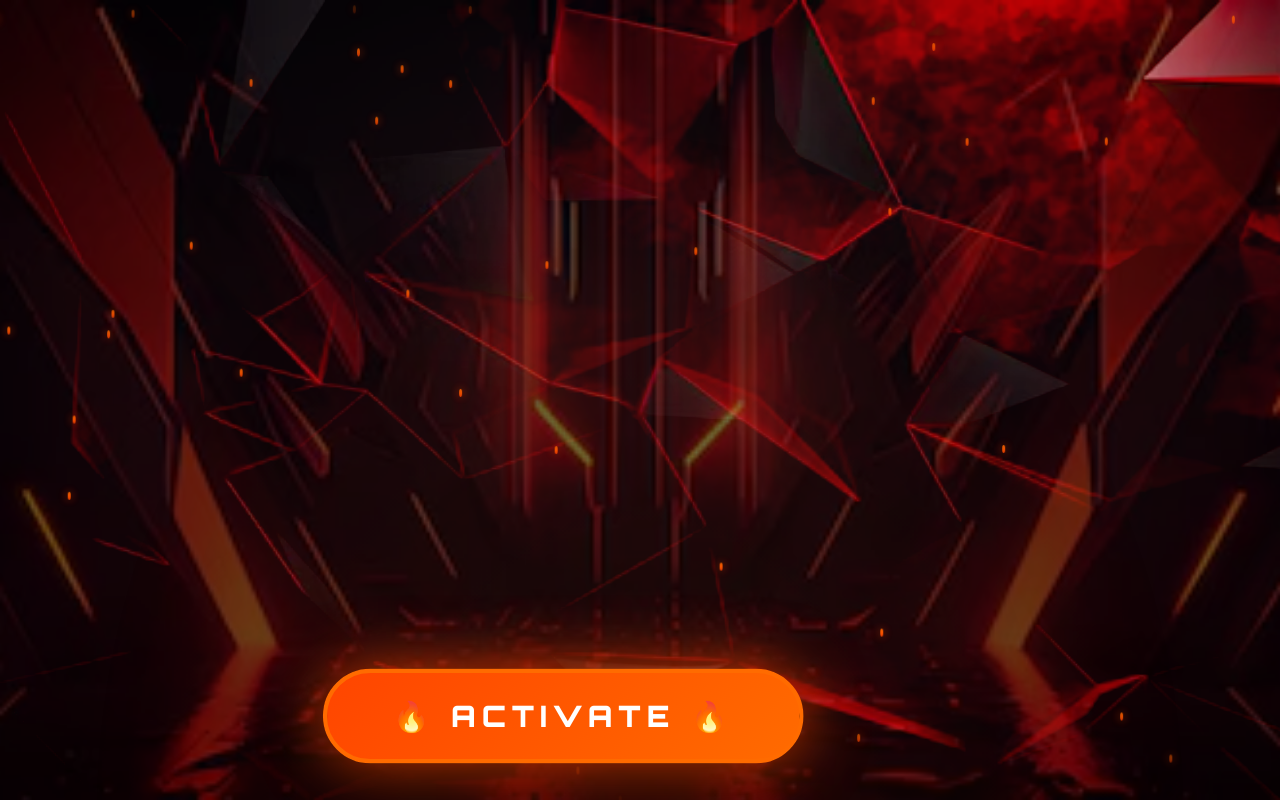
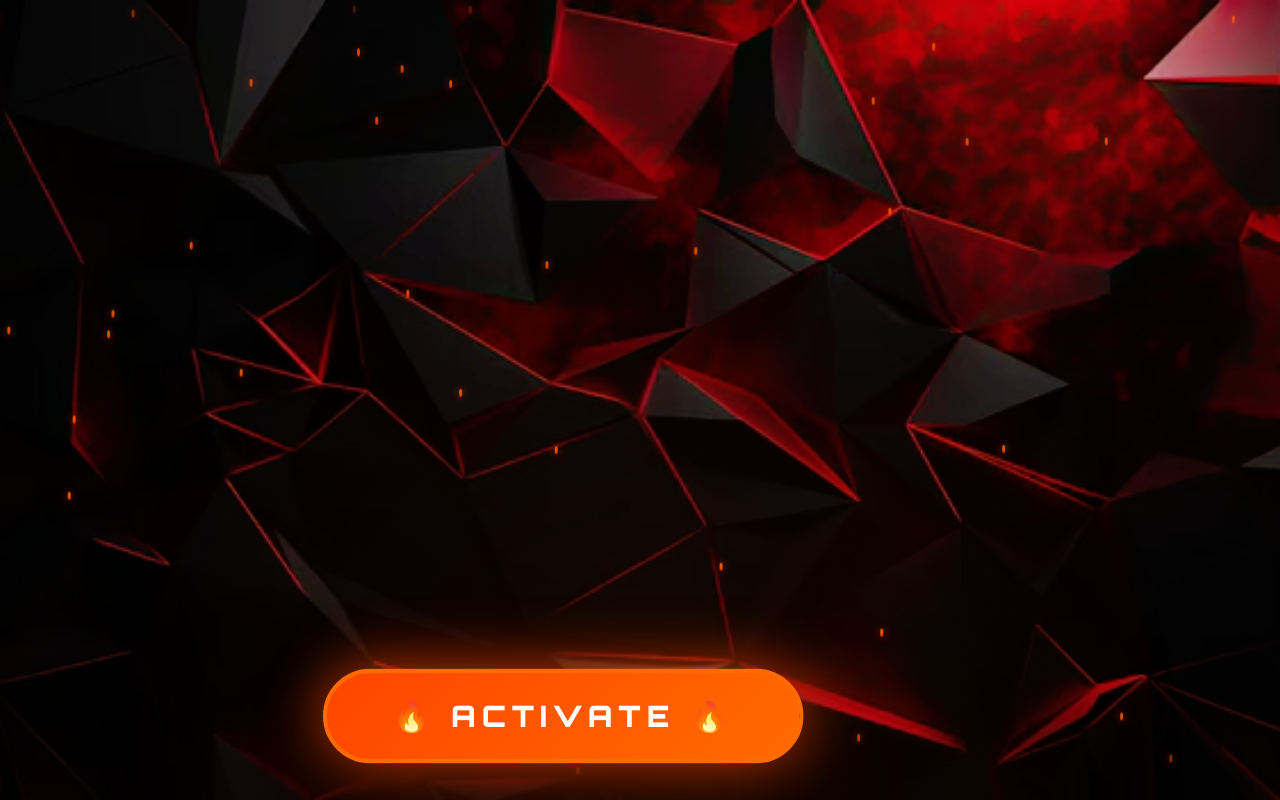
Before and after one commit to swathipurnachandra/KRATORQ, a plain HTML site: page index.html in a window 1280 px wide. Drawn offline with nearby package versions, Linux system fonts and the light colour scheme; some packages are replaced by stand-ins of ours; a script that the page names is missing.

Commit message:
background images are dumb

```diff
--- a/index.html
+++ b/index.html
@@ -17,8 +17,8 @@
   <style>
     :root{
       --bg-starfield: url('Images/Background.jpg');
-      --bg-nebula: url('Images/Background2.jpg');
-      --hero-image: url('Images/Kratorz1.jpg');
+      --bg-nebula: url('Images/Background.jpg');
+      --hero-image: url('Images/Kratorz2.png');
 
       --color-primary: #0a0a0a;
       --color-white: #ffffff;
@@ -167,7 +167,7 @@
     <!-- Card: Image with text below (will drop into center) -->
     <section class="hero-card" id="heroCard">
       <div class="hero-image-container" id="heroImageContainer">
-        <img src="Images/Kratorz2.jpg" alt="KRATORQ Event Poster" class="hero-image" id="heroImage">
+        <img src="Images/Kratorz2.png" alt="KRATORQ Event Poster" class="hero-image" id="heroImage">
       </div>
 
       <div class="hero-content">
```
